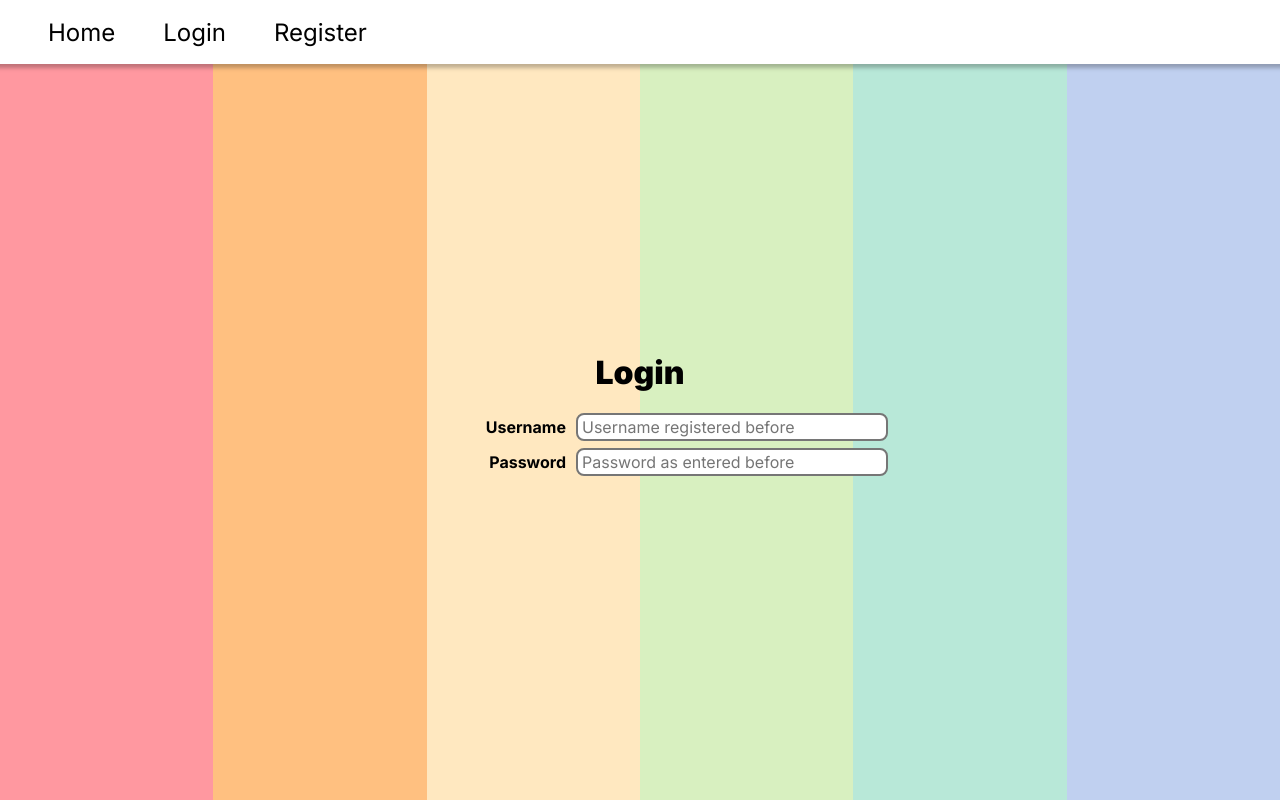
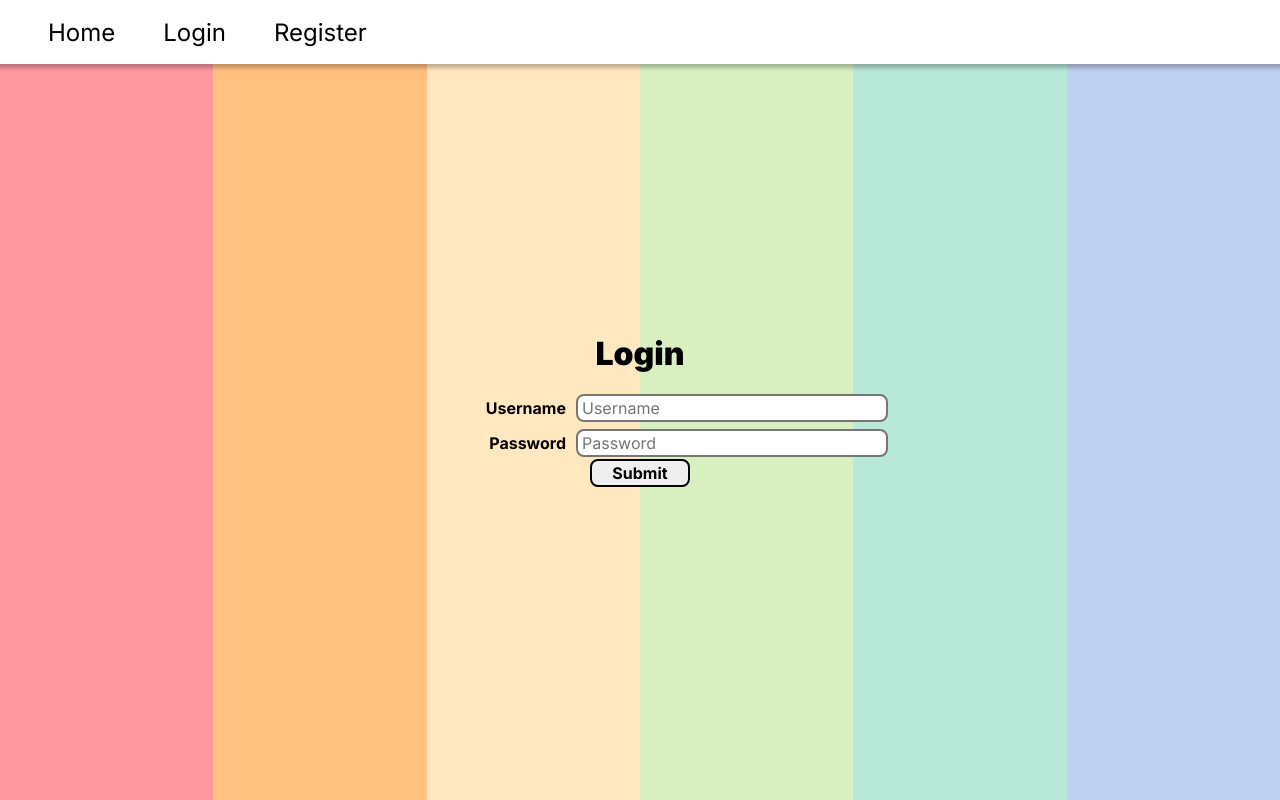
Before and after one commit to bliutech/qwerty, a React (Create React App) app in the folder frontend/: page /login in a window 1280 px wide. Built offline with nearby package versions, Linux system fonts and the light colour scheme.

Commit message:
login implemented

```diff
--- a/frontend/src/components/LoginMod.js
+++ b/frontend/src/components/LoginMod.js
@@ -1,24 +1,59 @@
-import { useForm } from 'react-hook-form';
+import db from '../config';
+import { useState } from 'react';
+import { ref, set, get, child } from "firebase/database";
+function LoginMod() {
+  let results = [];
 
-function LoginMod() {
+  async function login(){
+    let db_snapshot = await get(child(ref(db), 'users/'));
+    let boolCheckUser = false;
+    db_snapshot.forEach(code_snap => {
+      console.log(code_snap.key);
+      if (code_snap.key === user && code_snap.val().password === pass) {
+        alert('logged in!');
+        boolCheckUser = true;
+        getUser();
+        return;
+      }
+    });
+    if(boolCheckUser) return;
+    alert('Invalid credentials!');
+  }
 
-  const { register, handleSubmit, reset, clearErrors} = useForm();
+  async function getUser() {
+    let dbSnapshot = await get(child(ref(db), '/users'));
+    dbSnapshot.forEach(user =>{
+      results.push({
+        name: user.val().name,
+        pronouns: user.val().pronouns,
+        contact: user.val().contact,
+        blurb: user.val().blurb,
+        classes: user.val().classes
+      });
+    });
+    console.log(results);
+  }
 
-  const onSubmit = data => console.log(data);  // put function that calls backend
+  // async function results(){
+  //   let dbSnapshot = await get(child(ref(db), '/users'));
+  //   dbSnapshot.forEach(user => {
+  //     results
+  //   })
 
+  // }
+let [user, setUser] = useState('');
+let [pass, setPass] = useState('');
 return (
   <div>
 
     <h1>Login</h1>
-
-      <form onSubmit={handleSubmit(onSubmit)}>
-
       <div className='row'>
         <div className='left-column'>Username</div>
         <div className='right-column'><input
           type='text'
-          placeholder='Username registered before'
-          {...register('username')}
+          value={user}
+          onChange={(e) => setUser(e.target.value)}
+          placeholder='Username'
         /></div></div>
       <br />
 
@@ -26,13 +61,16 @@ function LoginMod() {
         <div className='left-column'>Password</div>
         <div className='right-column'><input
           type='text'
-          placeholder='Password as entered before'
-          {...register('password')}
+          value={pass}
+          onChange={(e) => setPass(e.target.value)}
+          placeholder='Password'
         /></div></div>
       <br />
-
-      </form>
-
+      <button type='submit'
+          onClick={() => {login();}}
+        >
+          Submit
+        </button>
   </div>
 );
 }
```
Lines whose indentation alone changed are shown as unchanged.
